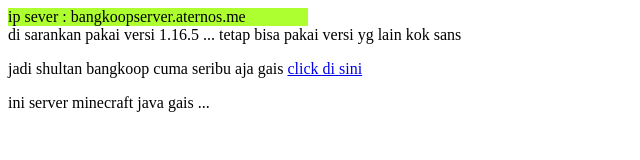
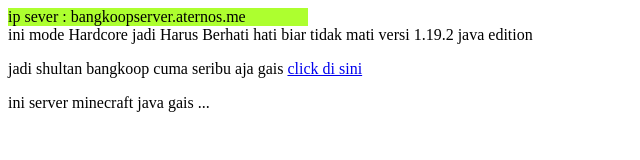
Before and after one commit to malikfajaf12/gggfff, a plain HTML site: page index.html in a window 1280 px wide. Shown: the whole page, without its empty margins (0-640 px from the left). Drawn offline with Linux system fonts and the light colour scheme.

Commit message:
Update index.html

```diff
--- a/index.html
+++ b/index.html
@@ -17,7 +17,8 @@
 <body>
   <div class="server">ip sever : bangkoopserver.aternos.me</div>
   <div class="batas1">
-    di sarankan pakai versi 1.16.5 ... tetap bisa pakai versi yg lain kok sans
+    ini mode Hardcore jadi Harus Berhati hati biar tidak mati
+    versi 1.19.2 java edition
    <p>jadi shultan bangkoop cuma seribu aja gais <a
         href="https://sociabuzz.com/bangkoop/tribe"> click di sini </a></p>
   </div>
```
